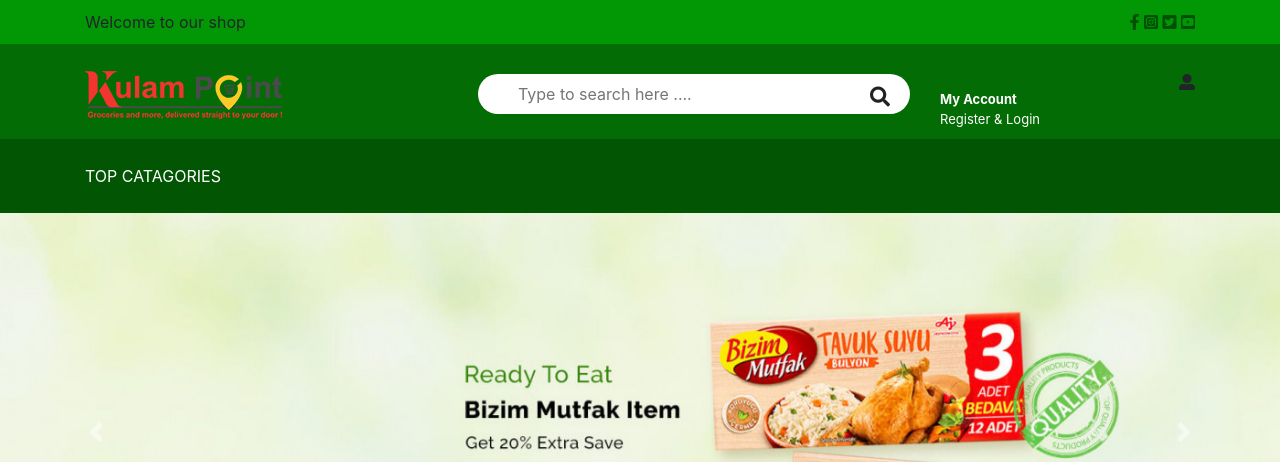
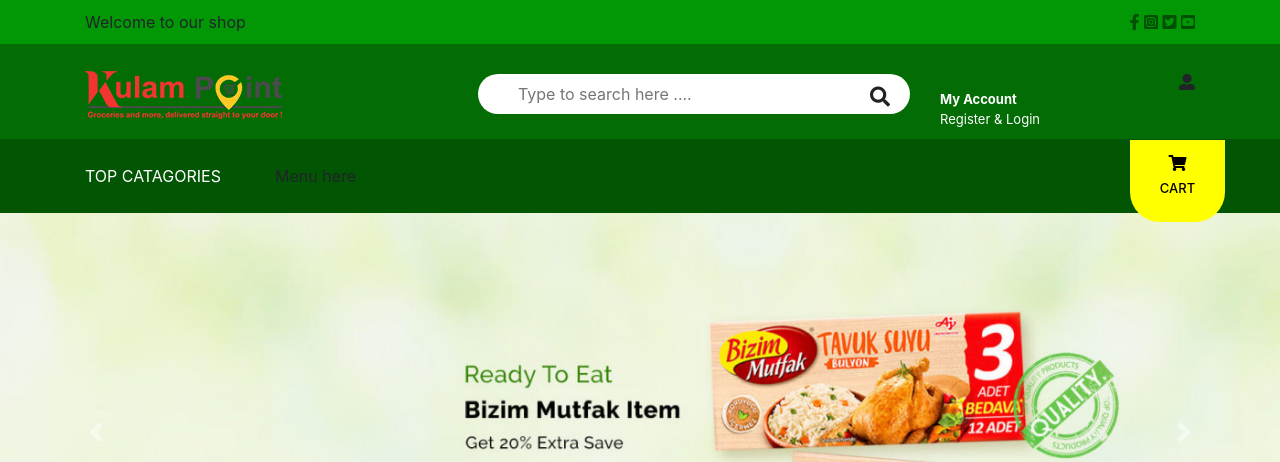
Before and after one commit to websoftpokhara/desgin3, a PHP site: page / in a window 1280 px wide. Shown: the top 462 px of the page. Run offline with PHP 8.4, Linux system fonts and the light colour scheme; some libraries are stand-ins or nearby versions.

Commit message:
second update

```diff
--- a/css/style.css
+++ b/css/style.css
@@ -58,7 +58,19 @@
 #bannerarea{
 	margin:15px 0;
 }
-
+.cat-thumbnail{
+	border: 2px solid #ccc;
+	margin-right: 10px;
+}
+.cat-thumbnail img{
+	float: left;
+}
+.cat-thumbnail h3{
+	float: right;
+}
+.slider_banner{
+	overflow: hidden;
+}
 .slider_banner .slide-banner-info .banner-col {
     transform: skew(-40deg);
     -webkit-transform: skew(-40deg);
@@ -95,9 +107,7 @@
 .banner-col a img{
 	width: 100%;
 }
-.catagorythumb{
-	border: 1px solid #ccc;
-}
+
 .titlebox{
 	background: #ccc;
 	margin: 20px 0;
@@ -115,3 +125,25 @@
 	display: block;
 	text-align: left;
 }
+.cart-area{
+	background: yellow;
+	position: absolute;
+	top: -24px;
+	width: 100%;
+	text-align: center;
+	padding: 15px 0;
+	border-bottom-right-radius: 30px;
+	border-bottom-left-radius: 30px;
+	z-index: 9999999;
+}
+.cart-area .svg-inline--fa{
+	font-size: 34px;
+}
+.cart-area a{
+	color: #000;
+	text-decoration: none;
+}
+.cart-area h6{
+	margin: 10px 0;
+	font-size: 13px;
+}
--- a/index.php
+++ b/index.php
@@ -46,11 +46,19 @@
 		<section id="menu">
 			<div class="container">
 				<div class="row">
-					<div class="col-md-3">
+					<div class="col-md-2">
 						<span style="color: #fff">TOP CATAGORIES</span>
 					</div>
 					<div class="col-md-9">
-
+						Menu here
+					</div>
+					<div class="col-md-1">
+						<div class="cart-area">
+							<a href="">
+								<i class="fas fa-shopping-cart"></i>
+								<h6>CART</h6>
+							</a>
+						</div>
 					</div>
 				</div>
 			</div>
@@ -80,7 +88,7 @@
 		</section>
 		<section id="bannerarea">
 
-			<div class="row">
+
 				<div class="slider_banner">
 		          <div class="slide-banner-info col-md-6" style="float: left;">
 		            <div class="banner-col">
@@ -95,7 +103,7 @@
           			<div class="clearfix"></div>
         		</div>
 
-        	</div>
+
 		</section>
 		<section id="catagoryarea">
 			<div class="container">
@@ -105,31 +113,11 @@
 					</div>
 				</div>
 				<div class="row">
-					<div class="col-md-3">
-						<img src="img/catagory1.jpg" class="img-thumbnail" alt="">
-					</div>
-					<div class="col-md-3">
-						<img src="img/catagory1.jpg" class="img-thumbnail" alt="">
-					</div>
-					<div class="col-md-3">
-						<img src="img/catagory1.jpg" class="img-thumbnail" alt="">
-					</div>
-					<div class="col-md-3">
-						<img src="img/catagory1.jpg" class="img-thumbnail" alt="">
-					</div>
-					<div class="col-md-3">
-						<img src="img/catagory1.jpg" class="img-thumbnail" alt="">
-					</div>
-					<div class="col-md-3">
-						<img src="img/catagory1.jpg" class="img-thumbnail" alt="">
-					</div>
-					<div class="col-md-3">
-						<img src="img/catagory1.jpg" class="img-thumbnail" alt="">
-					</div>
-					<div class="col-md-3">
-						<img src="img/catagory1.jpg" class="img-thumbnail" alt="">
-					</div>
+					<p>Catagory Display here</p>
 				</div>
+
+
+
 			</div>
 		</section>
 
```
